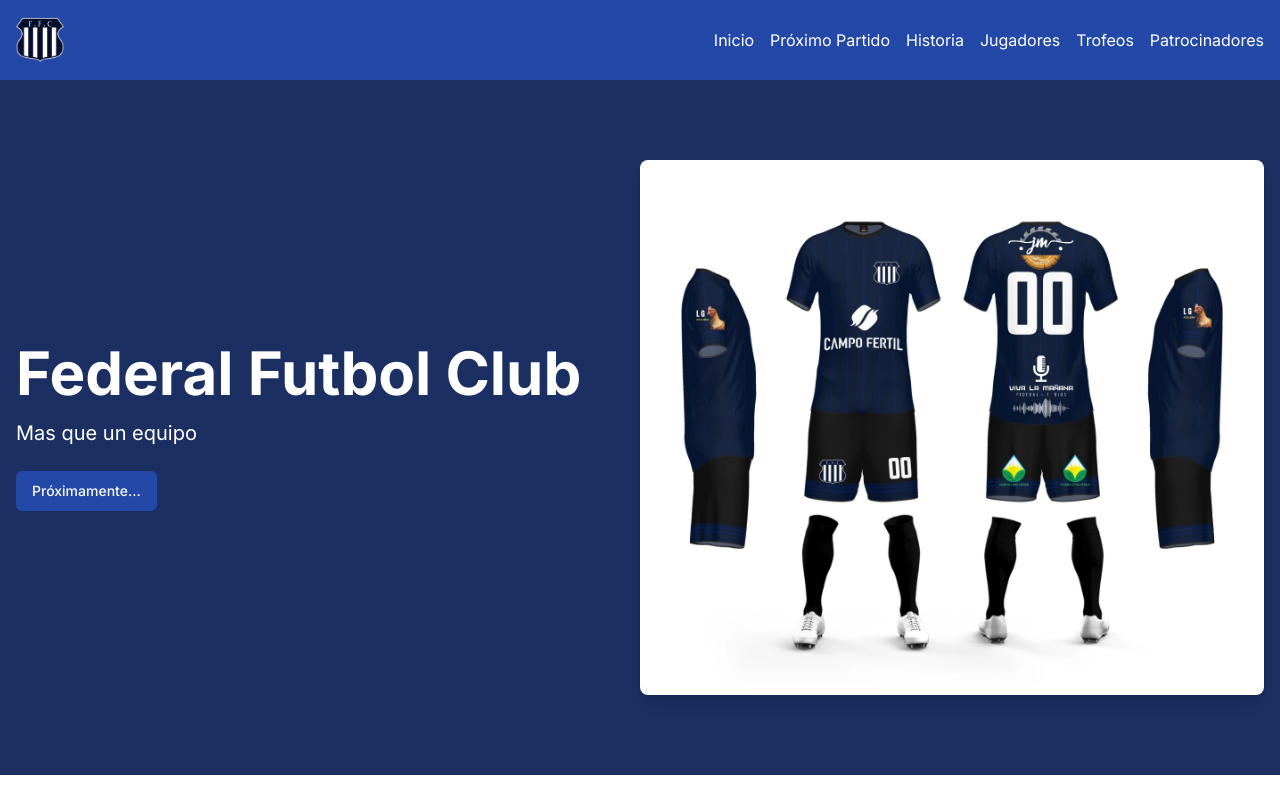
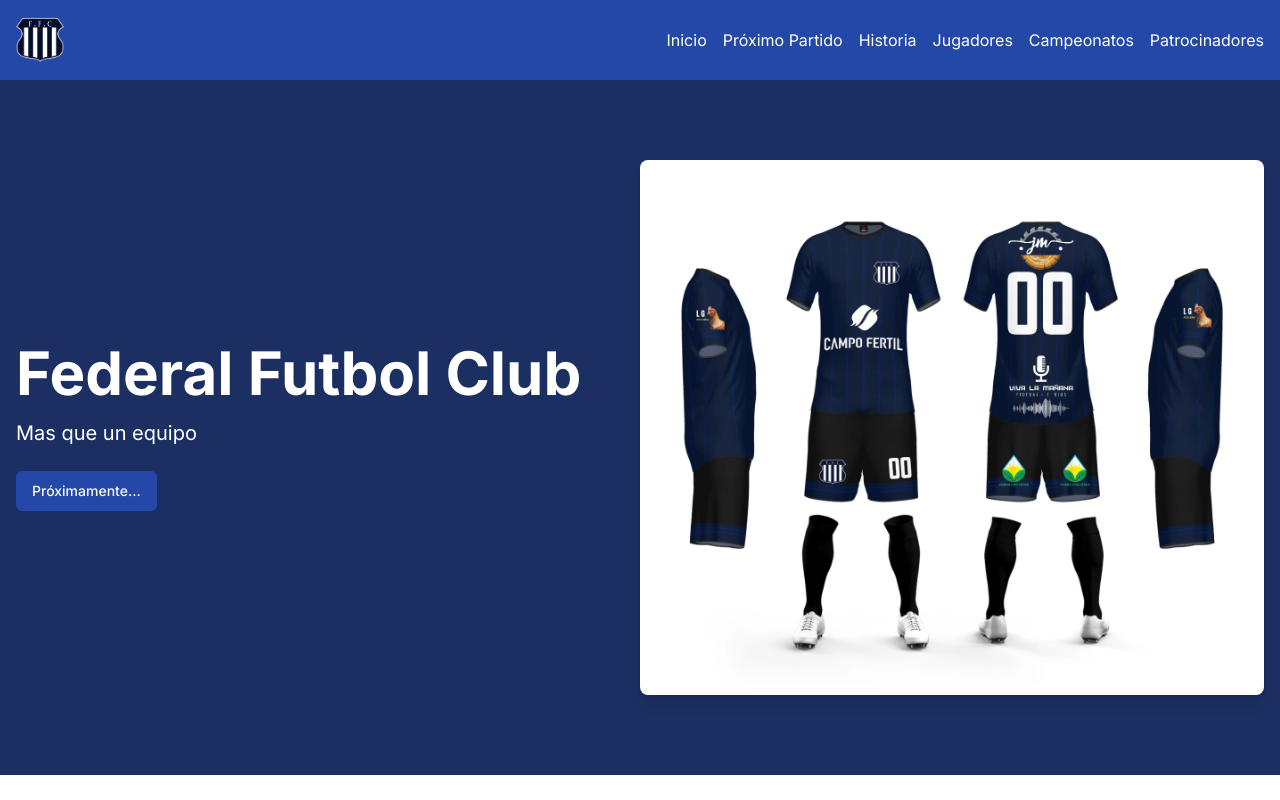
Before and after one commit to matiasfgonzalez/federal-futbol-club-page, a Next.js app: page / in a window 1280 px wide. Shown: the top 800 px of the page. Built offline with nearby package versions, Linux system fonts and the light colour scheme.

Commit message:
Cambio nombre de la opcion del menu.

```diff
--- a/components/components-ui/header.tsx
+++ b/components/components-ui/header.tsx
@@ -30,7 +30,7 @@
     </li>
     <li>
       <a href="#trophies" className="hover:text-white transition duration-300">
-        Trofeos
+        Campeonatos
       </a>
     </li>
     <li>
```
